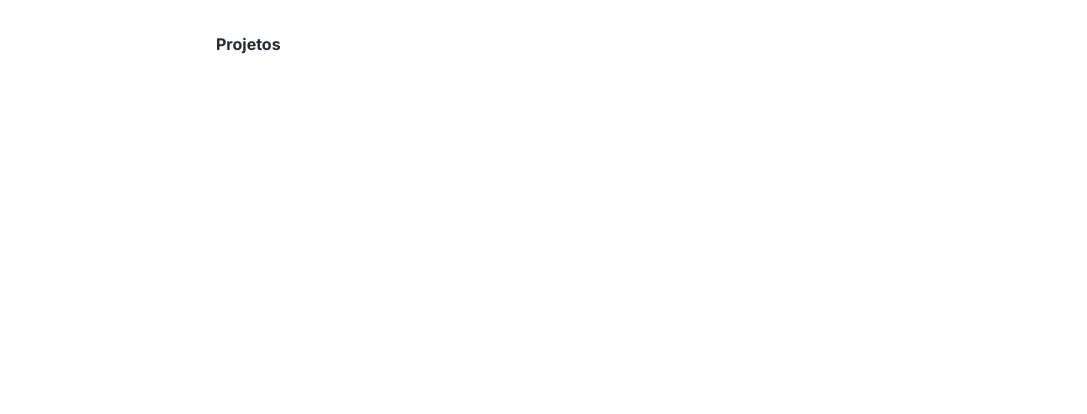
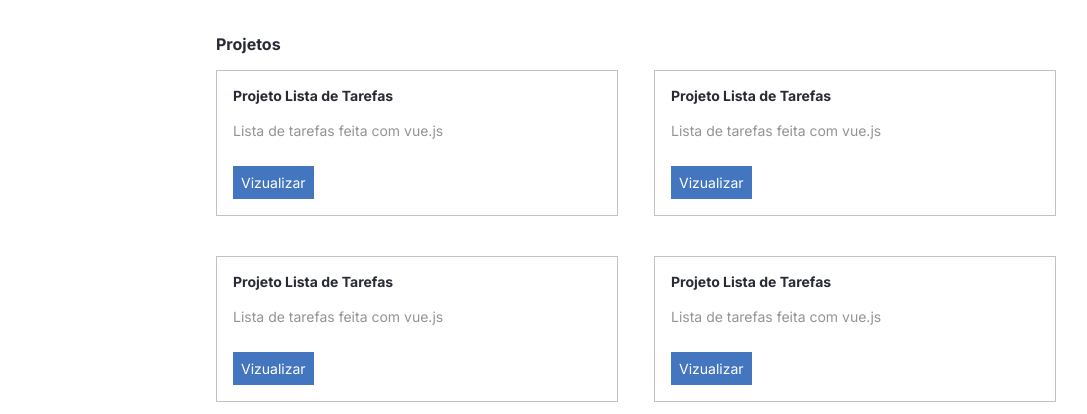
Before and after one commit to Jonatan1103/Ebac-github, a React (Create React App) app: page / in a window 1280 px wide. Shown: the part 383-797 px from the top of the page, without its empty margins (96-1183 px from the left). Built offline with nearby package versions, Linux system fonts and the light colour scheme.

Commit message:
criando projetos

```diff
--- /dev/null
+++ b/src/components/Projeto/index.tsx
@@ -0,0 +1,17 @@
+import Paragrafo from "../Paragrafo"
+import Titulo from "../Titulo"
+import { Card, LinkBotao } from "./styles"
+
+const Projeto = () => {
+  return (
+    <Card>
+      <Titulo>Projeto Lista de Tarefas</Titulo>
+      <Paragrafo tipo="secundario">
+        Lista de tarefas feita com vue.js
+      </Paragrafo>
+      <LinkBotao>Vizualizar</LinkBotao>
+    </Card>
+  )
+}
+
+export default Projeto
--- /dev/null
+++ b/src/components/Projeto/styles.ts
@@ -0,0 +1,17 @@
+import { styled } from "styled-components";
+
+export const Card = styled.div`
+  border: 1px solid #c1c1c1;
+  padding: 16px;
+`
+
+export const LinkBotao = styled.a`
+  color: #fff;
+  font-size: 14px;
+  background-color: #4476bf;
+  text-decoration: none;
+  padding: 8px;
+  display: inline-block;
+  margin-top: 24px;
+  cursor: pointer;
+`
--- a/src/containers/Projetos/index.tsx
+++ b/src/containers/Projetos/index.tsx
@@ -1,9 +1,25 @@
+import Projeto from "../../components/Projeto"
 import Titulo from "../../components/Titulo"
+import { Lista } from "./styles"
 
 const Projetos = () => {
   return (
     <section>
       <Titulo fontSize={16}>Projetos</Titulo>
+      <Lista>
+        <li>
+          <Projeto/>
+        </li>
+        <li>
+          <Projeto/>
+        </li>
+        <li>
+          <Projeto/>
+        </li>
+        <li>
+          <Projeto/>
+        </li>
+      </Lista>
     </section>
   )
 }
--- /dev/null
+++ b/src/containers/Projetos/styles.ts
@@ -0,0 +1,12 @@
+import { styled } from "styled-components";
+
+export const Lista = styled.ul`
+  display: grid;
+  grid-template-columns: 1fr 1fr;
+  gap: 40px 36px;
+
+  @media (max-width: 768px) {
+    grid-template-columns: 1fr;
+    gap: 16px 0;
+  }
+`
--- a/src/styles.ts
+++ b/src/styles.ts
@@ -5,6 +5,7 @@
     margin: 0;
     padding: 0;
     font-family: 'Inter', sans-serif;
+    list-style: none;
   }
 
   body {
```
